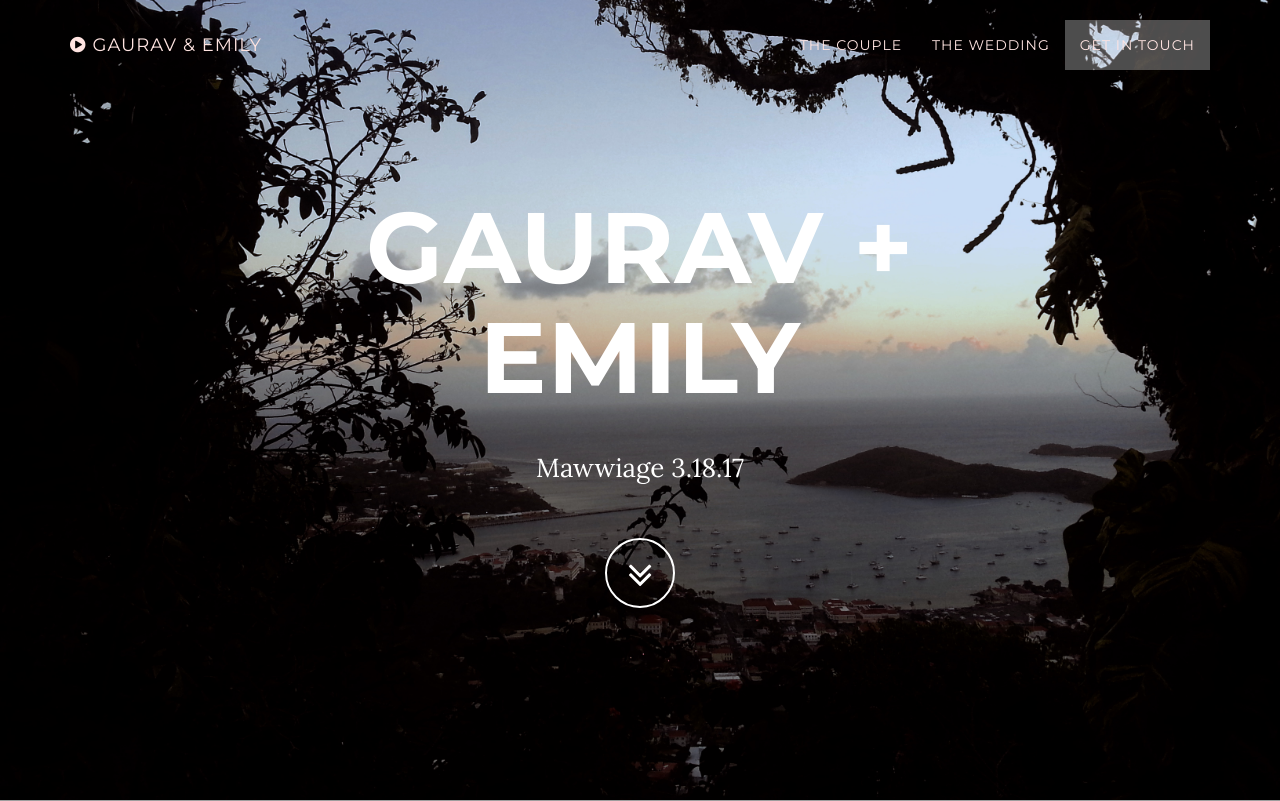
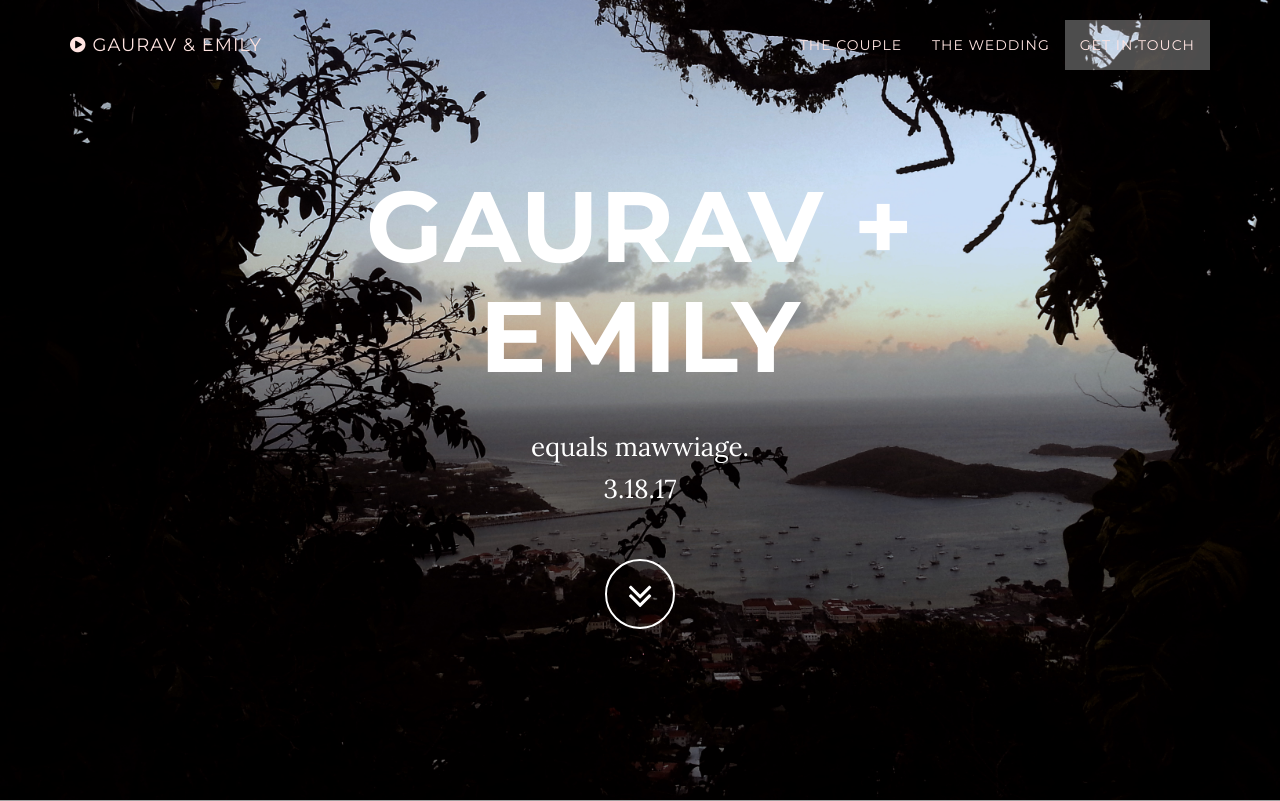
Before and after one commit to gaurav-kaushik/weddingsite, a Flask app: page / in a window 1280 px wide. Shown: the top 801 px of the page. Run offline with Flask 2, Linux system fonts and the light colour scheme; some libraries are stand-ins or nearby versions; grey boxes are pictures that could not be loaded.

Commit message:
Minor text changes

```diff
--- a/app/templates/index.html
+++ b/app/templates/index.html
@@ -76,7 +76,7 @@
                     <div class="col-md-8 col-md-offset-2">
                         <h1 class="brand-heading">Gaurav + Emily</h1>
                         <!--h1>Gaurav & Emily</h1-->
-                        <p class="intro-text">Mawwiage 3.18.17</p>
+                        <p class="intro-text">equals mawwiage. <br> 3.18.17</p>
                         <a href="#about" class="btn btn-circle page-scroll">
                             <i class="fa fa-angle-double-down animated"></i>
                         </a>
```
Also changed, not shown: README.md.
